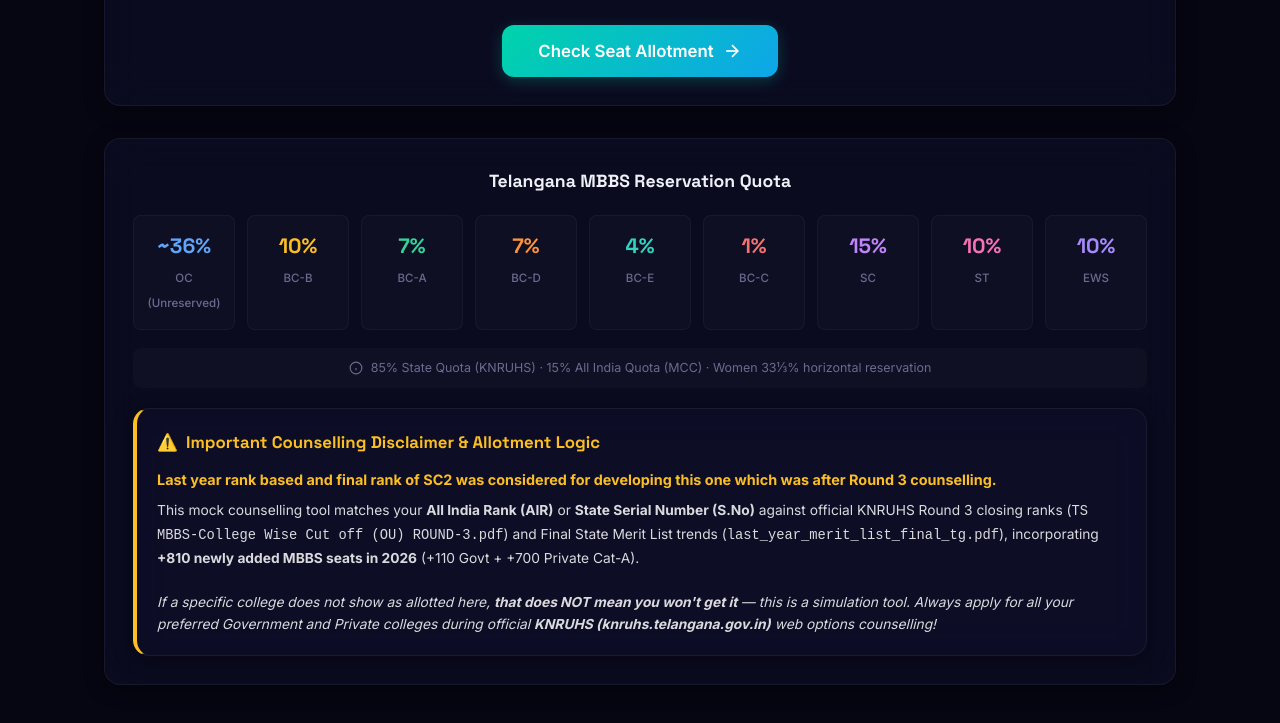
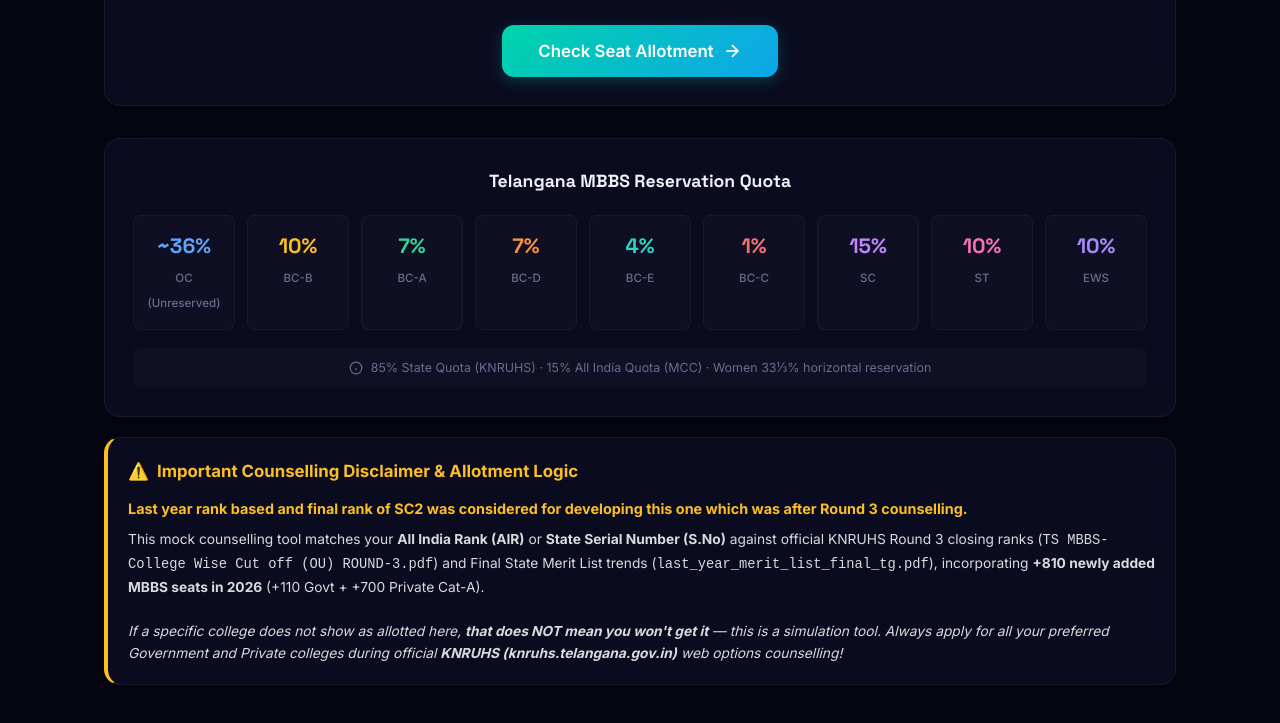
Before and after one commit to kprsnt2/mSeat, a plain HTML site: page index.html in a window 1280 px wide. Shown: the part 924-1647 px from the top of the page. Drawn offline with Linux system fonts and the light colour scheme.

Commit message:
fix: un-nest step2 div from step1 so results page renders cleanly without blank screen

```diff
--- a/index.html
+++ b/index.html
@@ -188,6 +188,8 @@
             <svg width="14" height="14" viewBox="0 0 24 24" fill="none" stroke="currentColor" stroke-width="2"><circle cx="12" cy="12" r="10"/><path d="M12 16v-4"/><path d="M12 8h.01"/></svg>
             85% State Quota (KNRUHS) · 15% All India Quota (MCC) · Women 33⅓% horizontal reservation
           </div>
+        </div>
+
         <!-- FAQ & Counselling Disclaimer Block -->
         <div class="glass-card animate-on-scroll" style="margin-top: 20px; padding: 20px; border-left: 4px solid #fbbf24;">
           <h3 style="color: #fbbf24; font-size: 1.05rem; margin-bottom: 12px; display: flex; align-items: center; gap: 8px;">
@@ -550,6 +552,6 @@
     </div>
   </footer>
 
-  <script src="app.js?v=20260803_v10"></script>
+  <script src="app.js?v=20260803_v11"></script>
 </body>
 </html>
```
